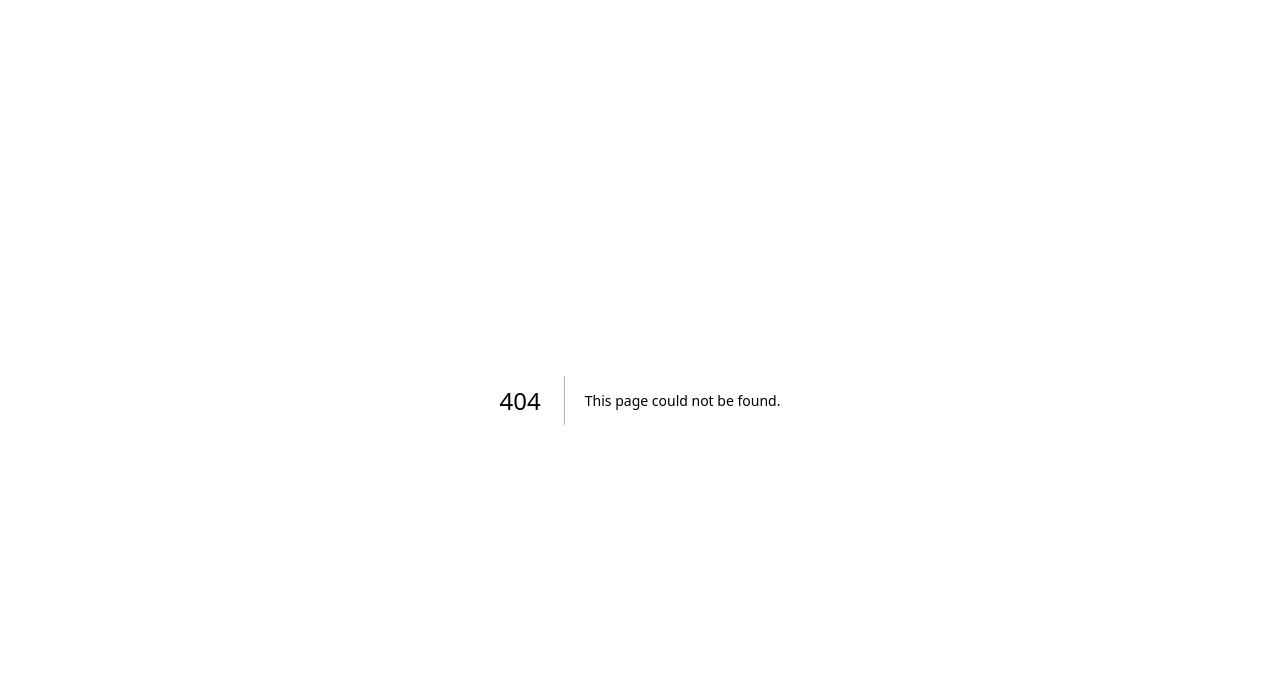
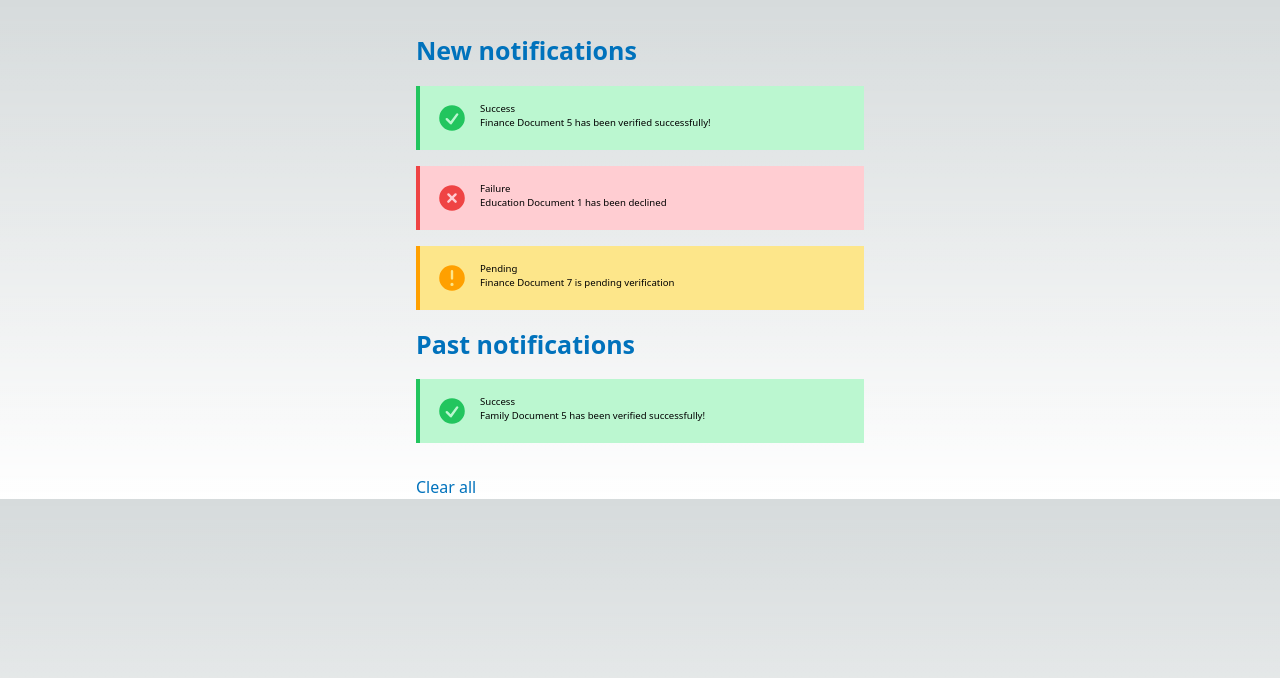
Before and after one commit to Service-Design-Studio/1d-final-project-summer-2024-SDS-2024-Team-14, a Next.js app: page /verification/status in a window 1280 px wide. Before the commit this address had no page. Shown: the top 678 px of the page. Built offline with nearby package versions, Linux system fonts and the light colour scheme.

Commit message:
status page

```diff
--- /dev/null
+++ b/src/components/verification/notifications.jsx
@@ -0,0 +1,47 @@
+import React from "react";
+import PropTypes from "prop-types";
+import { CheckCircleIcon, XCircleIcon, ExclamationCircleIcon } from "@heroicons/react/20/solid";
+import "../../styles/globals.css";
+
+// Notification Component
+const Notification = ({ status, title, message }) => {
+  const statusClasses = {
+    success: 'bg-lightgreen text-black border-green',
+    failure: 'bg-lightred text-black border-red',
+    pending: 'bg-lightyellow text-black border-yellow',
+  };
+
+  const iconComponents = {
+    success: <CheckCircleIcon className="h-8 h-8 text-green" />,
+    failure: <XCircleIcon className="h-8 h-8 text-red" />,
+    pending: <ExclamationCircleIcon className="h-8 h-8 text-yellow" />
+  };
+
+  const IconComponent = iconComponents[status];
+
+  return (
+    <div className={`border-l-4 p-4 mb-4 ${statusClasses[status]}`}>
+      <div className="flex">
+        <div className="flex-shrink-0">
+          {IconComponent}
+        </div>
+        <div className="ml-3">
+          <p className="text-md font-medium">{title}</p>
+          <p className="text-md">{message}</p>
+        </div>
+      </div>
+    </div>
+  );
+};
+
+Notification.propTypes = {
+  status: PropTypes.oneOf(['success', 'failure', 'pending']).isRequired,
+  title: PropTypes.string.isRequired,
+  message: PropTypes.string.isRequired,
+};
+
+Notification.defaultProps = {
+  status: 'pending',
+};
+
+export default Notification;
--- /dev/null
+++ b/src/pages/verification/status.js
@@ -0,0 +1,32 @@
+import React from "react";
+import Notification from "../../components/verification/notifications.jsx";
+import "../../styles/globals.css";
+
+export default function Status() {
+  const notifications = [
+    { status: 'success', title: 'Success', message: 'Finance Document 5 has been verified successfully!' },
+    { status: 'failure', title: 'Failure', message: 'Education Document 1 has been declined' },
+    { status: 'pending', title: 'Pending', message: 'Finance Document 7 is pending verification' },
+  ];
+
+  return (
+    <div className="max-w-md mx-auto mt-8">
+      <h2 className="text-2xl text-darkblue font-semibold mb-4">New notifications</h2>
+      {notifications.map((notification, index) => (
+        <Notification
+          key={index}
+          status={notification.status}
+          title={notification.title}
+          message={notification.message}
+        />
+      ))}
+      <h2 className="text-2xl text-darkblue font-semibold mb-4">Past notifications</h2>
+      <Notification
+        status="success"
+        title="Success"
+        message="Family Document 5 has been verified successfully!"
+      />
+      <button className="text-darkblue mt-4 hover:underline">Clear all</button>
+    </div>
+  );
+}
--- a/tailwind.config.js
+++ b/tailwind.config.js
@@ -45,6 +45,12 @@ module.exports = {
       'purple-600' : '#8E24AA',
       'pink-600': '#D81B60',
       'gray': '#909090',
+      'green':'#22c55e',
+      'lightgreen':'#bbf7d0',
+      'yellow':'#ffa000',
+      'lightyellow':'#fde68a',
+      'red':'#ef4444',
+      'lightred':'#ffcdd2',
     },
     colors: {
       'white': '#FFFFFF',
@@ -60,6 +66,12 @@ module.exports = {
       'pink-100' : '#F8BBD0',
       'gray': '#C0C0C0',
       'blue-100': '#BBDEFB',
+      'green':'#22c55e',
+      'lightgreen':'#bbf7d0',
+      'yellow':'#ffa000',
+      'lightyellow':'#fde68a',
+      'red':'#ef4444',
+      'lightred':'#ffcdd2',
 
     },
     fontSize: {
```
